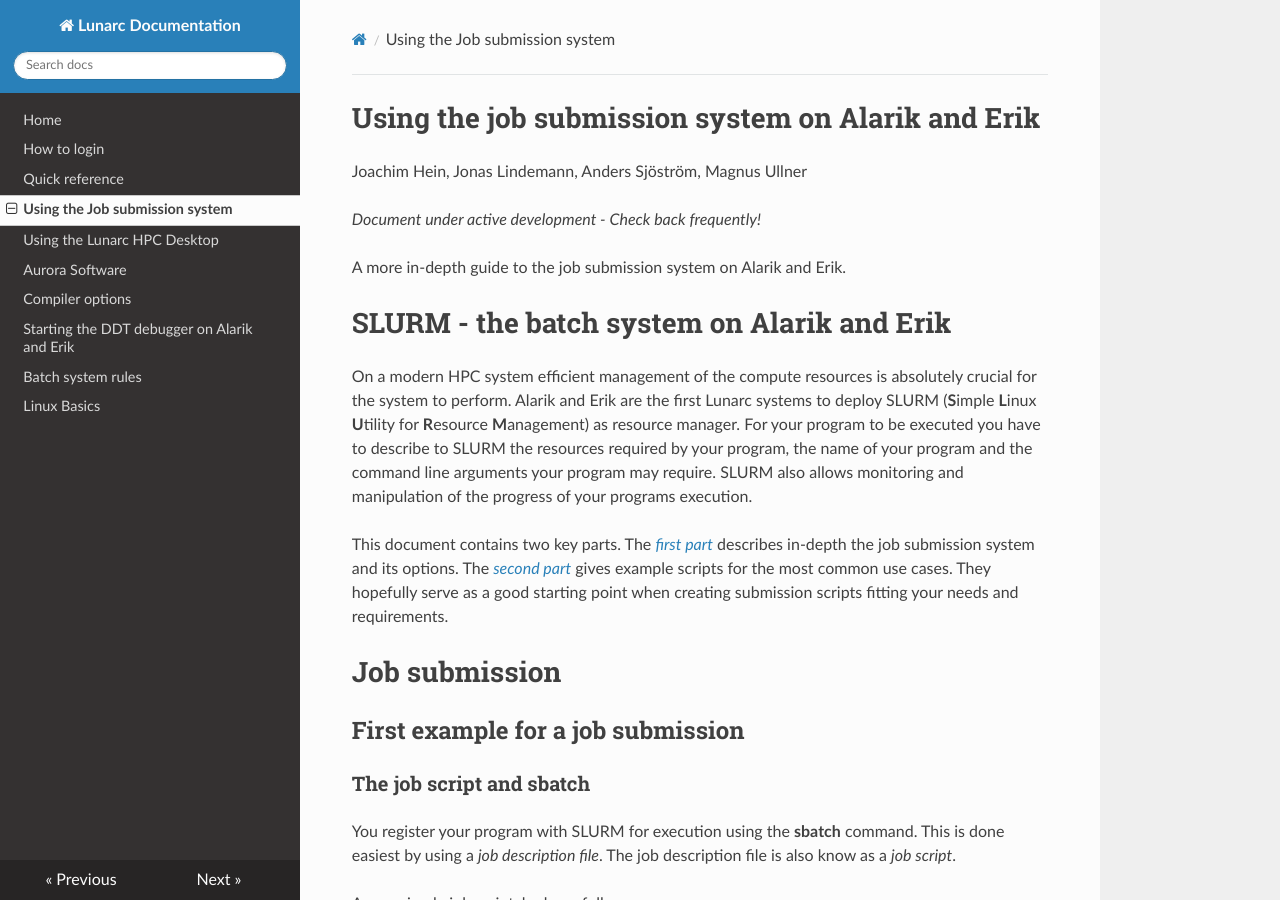
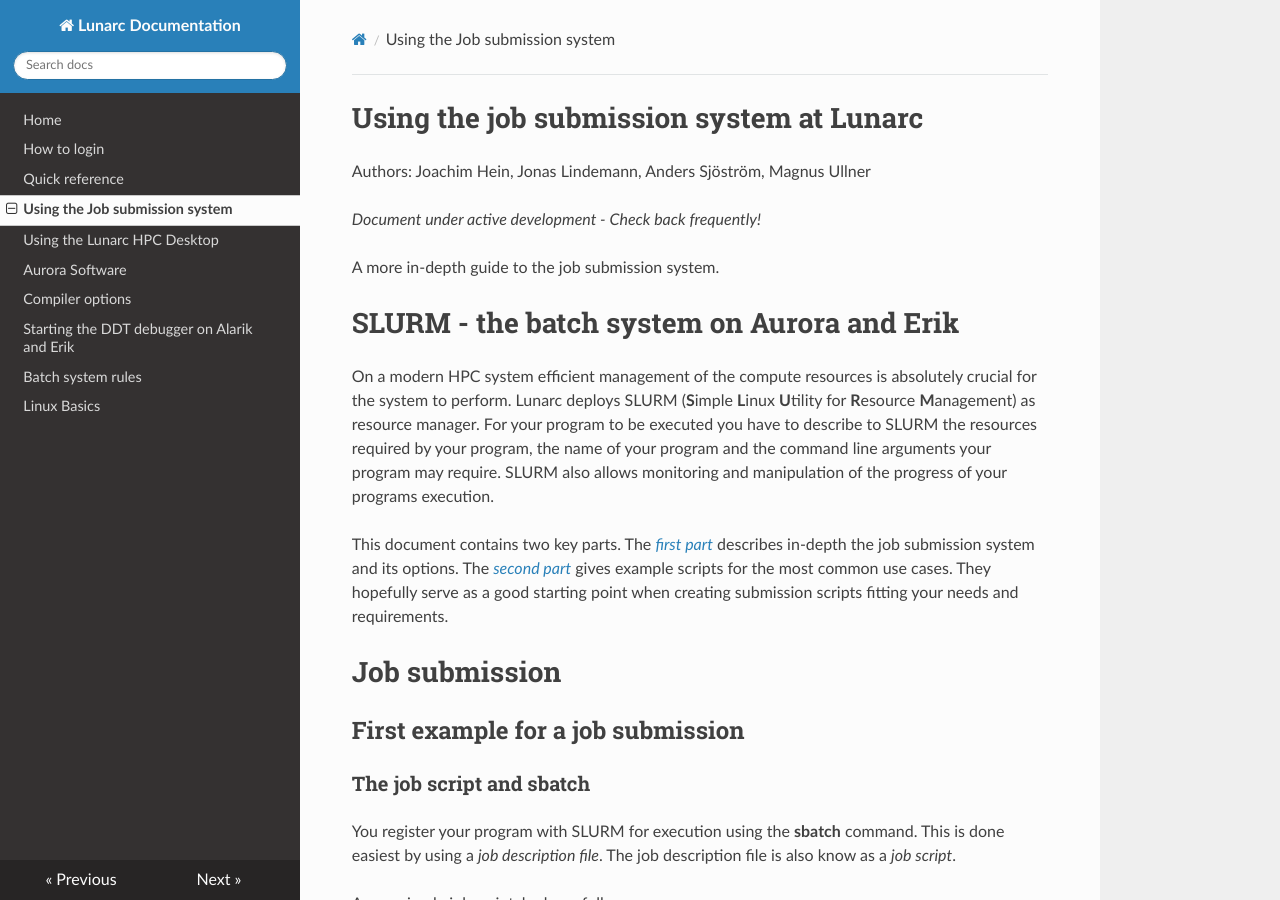
Before and after one commit to lunarc/lunarc_docs, an MkDocs documentation site: the page built from docs/batch_system.md, in a window 1280 px wide and 900 px high. Built offline with MkDocs 1.6.1, drawn with Linux system fonts in a browser that asks for light colours; nearby versions of some CDN libraries; old or Windows-style settings are respelled for this version of MkDocs.

Commit message:
Update batch_system.md

```diff
--- a/docs/batch_system.md
+++ b/docs/batch_system.md
@@ -1,16 +1,16 @@
-# Using the job submission system on Alarik and Erik #
+# Using the job submission system at Lunarc #
 
-Joachim Hein, Jonas Lindemann, Anders Sjöström, Magnus Ullner
+Authors: Joachim Hein, Jonas Lindemann, Anders Sjöström, Magnus Ullner
 
 *Document under active development - Check back frequently!*
 
-A more in-depth guide to the job submission system on Alarik and Erik.
+A more in-depth guide to the job submission system.
 
-# SLURM - the batch system on Alarik and Erik
+# SLURM - the batch system on Aurora and Erik
 
 On a modern HPC system efficient management of the compute resources is
-absolutely crucial for the system to perform. Alarik and Erik are the
-first Lunarc systems to deploy SLURM (**S**imple **L**inux **U**tility
+absolutely crucial for the system to perform. Lunarc deploys
+SLURM (**S**imple **L**inux **U**tility
 for **R**esource **M**anagement) as resource manager. For your program
 to be executed you have to describe to SLURM the resources required by
 your program, the name of your program and the command line arguments
```
